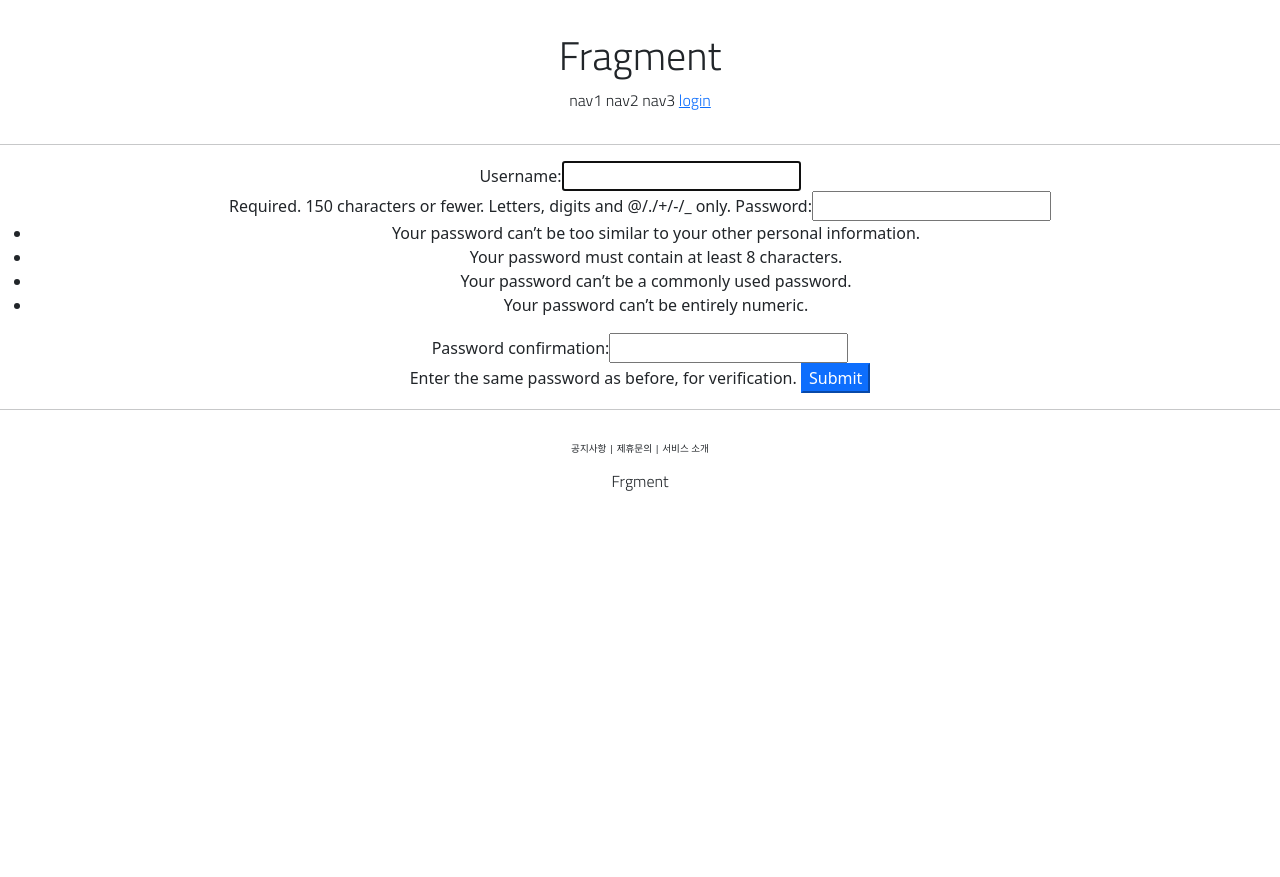
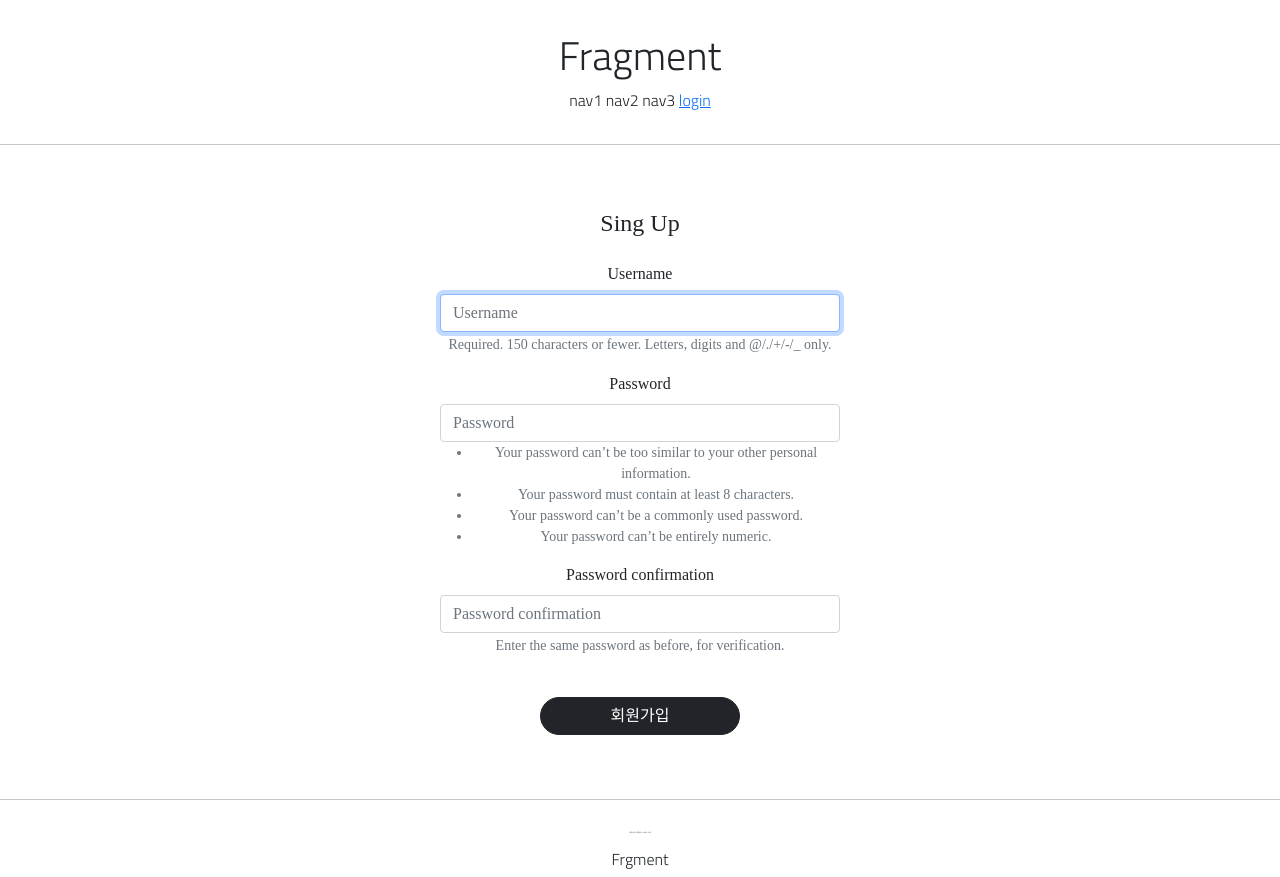
Before and after one commit to grape-git/fragment, a Django app: page /account/create/ in a window 1280 px wide. Before the commit the page ends 491 px from the top, so only its background shows below. Run offline with Django 3.2, Linux system fonts and the light colour scheme; some libraries are stand-ins or nearby versions.

Commit message:
djust Django course 23 commit

```diff
--- a/accountapp/templates/accountapp/create.html
+++ b/accountapp/templates/accountapp/create.html
@@ -1,12 +1,17 @@
 {% extends 'base.html' %}
+{% load bootstrap4 %}
 
 {% block content %}
 
-<div style="text-align: center">
+<div style="text-align: center; max-width: 400px; margin: 4rem auto">
+    <div class="mb-4">
+        <h4>Sing Up</h4>
+    </div>
     <form action="{% url 'accountapp:create' %}" method="POST">
         {% csrf_token %}
-        {{ form }}
-        <input type="submit" class="btb btn-primary">
+<!--        {{ form }}-->
+        {% bootstrap_form form %}
+        <input type="submit" class="btn btn-dark rounded-pill col-6 mt-4" value="회원가입">
     </form>
 </div>
 
--- a/fragment/settings.py
+++ b/fragment/settings.py
@@ -52,6 +52,7 @@ INSTALLED_APPS = [
     'django.contrib.messages',
     'django.contrib.staticfiles',
     'accountapp',
+    'bootstrap4',
 ]
 
 MIDDLEWARE = [
--- a/static/base.css
+++ b/static/base.css
@@ -3,7 +3,7 @@
 }
 
 .fragment_footer_button{
-    font-size: .6rem;
+    font-size: .10rem;
 }
 
 .fragment_footer{
--- a/templates/base.html
+++ b/templates/base.html
@@ -3,7 +3,7 @@
 
 {% include 'head.html' %}
 
-<body>
+<body style="font-family: 'NumSquareR';">
     {% include 'header.html' %}
 
     <hr>
--- a/templates/head.html
+++ b/templates/head.html
@@ -14,4 +14,27 @@
 
     <!-- Default CSS Link -->
     <link rel="stylesheet" type="text/css"  href="{% static 'base.css' %}">
+
+    <style>
+        @font-face {
+            font-family: 'NanumSquareR';
+            src: local('NanumSquareR'),
+            url("{% static 'fonts/NanumSquareR.ttf' %}") format("opentype");
+        }
+        @font-face {
+            font-family: 'NanumSquareEB';
+            src: local('NanumSquarEB'),
+            url("{% static 'fonts/NanumSquareEB.otf' %}") format("opentype");
+        }
+        @font-face {
+            font-family: 'NanumSquareB';
+            src: local('NanumSquareB'),
+            url("{% static 'fonts/NanumSquareB.otf' %}") format("opentype");
+        }
+        @font-face {
+            font-family: 'NanumSquareR';
+            src: local('NanumSquareR'),
+            url("{% static 'fonts/NanumSquareR.otf' %}") format("opentype");
+        }
+    </style>
 </head>
```
Also changed, not shown: accountapp/templates/accountapp/login.html (+5 -3 lines), static/fonts/NanumSquareB.otf (added), static/fonts/NanumSquareEB.otf (added), static/fonts/NanumSquareL.otf (added), static/fonts/NanumSquareR.otf (added).
